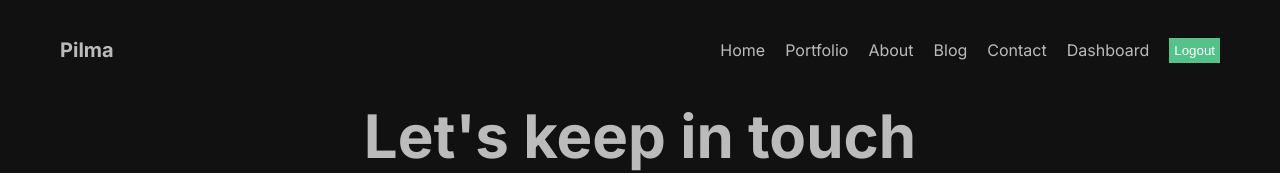
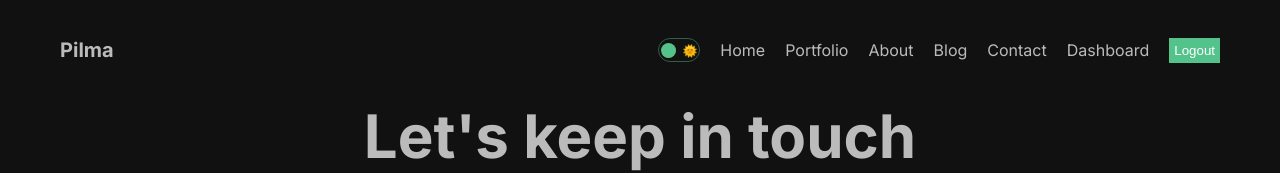
Before and after one commit to kanishkasd/nextJsBlog, a Next.js app: page /contact in a window 1280 px wide. Shown: the top 173 px of the page. Built offline with nearby package versions, Linux system fonts and the light colour scheme.

Commit message:
toggle button

```diff
--- a/src/components/DarkmodeToggle/DarkmodeToggle.jsx
+++ b/src/components/DarkmodeToggle/DarkmodeToggle.jsx
@@ -1,7 +1,14 @@
 import React from "react";
+import styles from "./DarkmodeToggle.module.css";
 
 const DarkmodeToggle = () => {
-  return <div>DarkmodeToggle</div>;
+  return (
+    <div className={styles.container}>
+      <div className={styles.icon}>🌙</div>
+      <div className={styles.icon}>🌞</div>
+      <div className={styles.ball} />
+    </div>
+  );
 };
 
 export default DarkmodeToggle;
--- a/src/components/DarkmodeToggle/DarkmodeToggle.module.css
+++ b/src/components/DarkmodeToggle/DarkmodeToggle.module.css
@@ -1,2 +1,24 @@
 .container {
+  width: 42px;
+  height: 24px;
+  border: 1.5px solid #53c28b70;
+  border-radius: 30px;
+  display: flex;
+  align-items: center;
+  justify-content: space-between;
+  padding: 2px;
+  position: relative;
+  cursor: pointer;
 }
+
+.icon {
+  font-size: 12px;
+}
+
+.ball {
+  width: 15px;
+  height: 15px;
+  background-color: #53c28b;
+  position: absolute;
+  border-radius: 50%;
+}
--- a/src/components/navbar/Navbar.jsx
+++ b/src/components/navbar/Navbar.jsx
@@ -1,6 +1,7 @@
 import Link from "next/link";
 import React from "react";
 import styles from "./navbar.module.css";
+import DarkmodeToggle from "../DarkmodeToggle/DarkmodeToggle";
 
 const links = [
   {
@@ -43,6 +44,7 @@
         Pilma
       </Link>
       <div className={styles.links}>
+        <DarkmodeToggle />
         {links.map((link) => (
           <Link key={link.id} href={link.url} className={styles.link}>
             {link.title}
```
